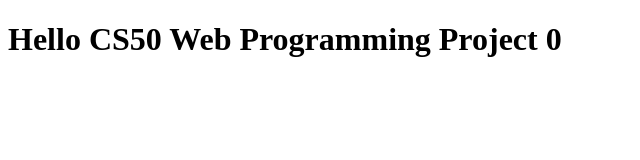
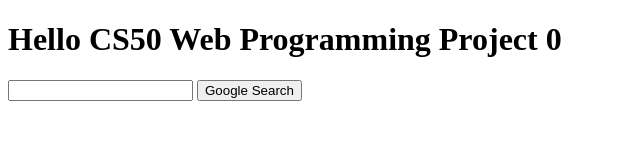
Before and after one commit to ameyades1/cs50webprogproject0, a plain HTML site: page index.html in a window 1280 px wide. Shown: the whole page, without its empty margins (0-640 px from the left). Drawn offline with Linux system fonts and the light colour scheme.

Commit message:
Added basic google search button form

```diff
--- a/index.html
+++ b/index.html
@@ -1,9 +1,13 @@
 <!DOCTYPE HTML>
-<html>
+<html lang="en">
     <head>
         <title>CS50 Web Programming Project 0</title>
     </head>
     <body>
         <h1>Hello CS50 Web Programming Project 0</h1>
+        <form action="https://google.com/search">
+            <input type="text" name="q">
+            <input type="submit" value="Google Search">
+        </form>
     </body>
 </html>
```
